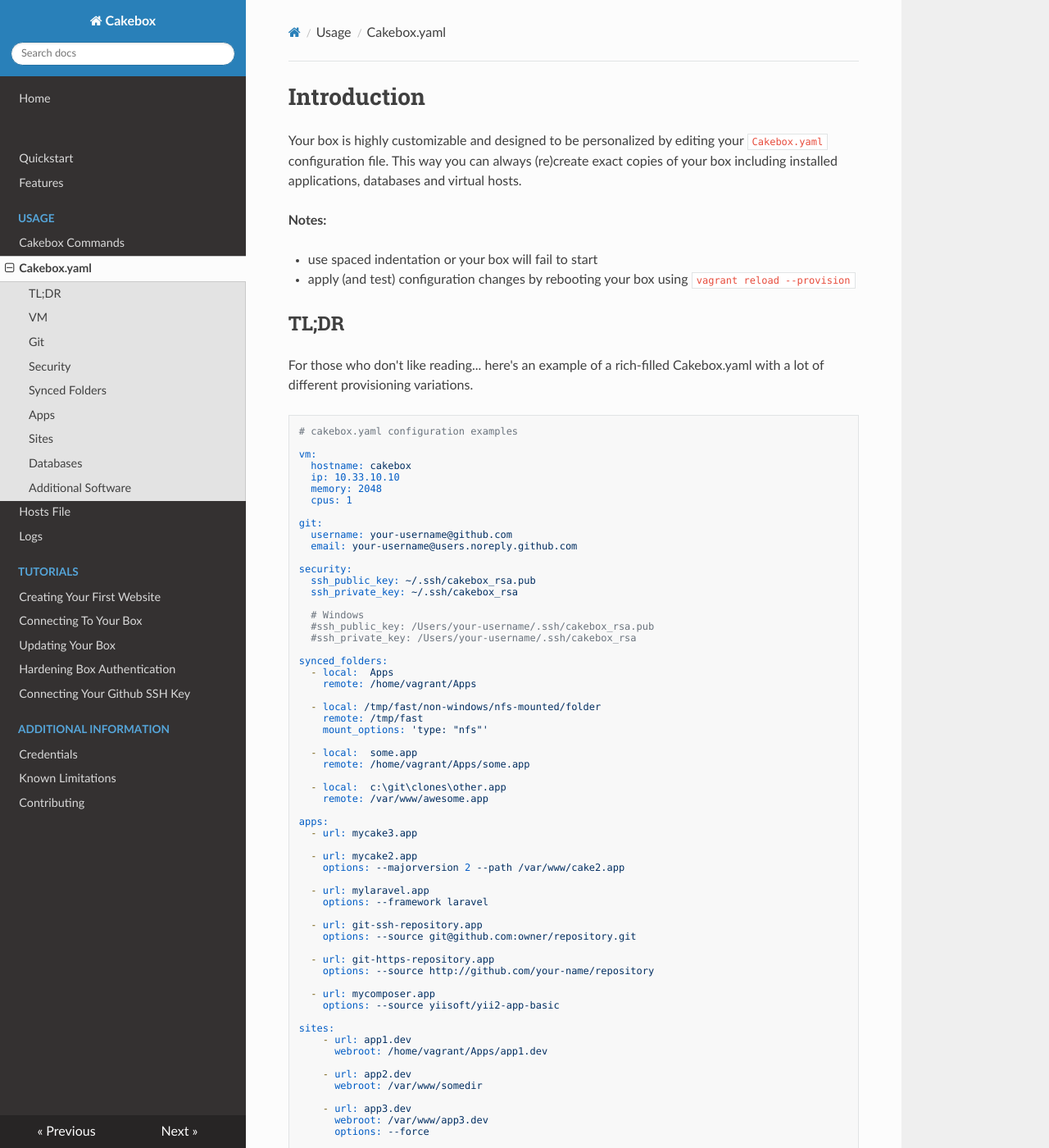
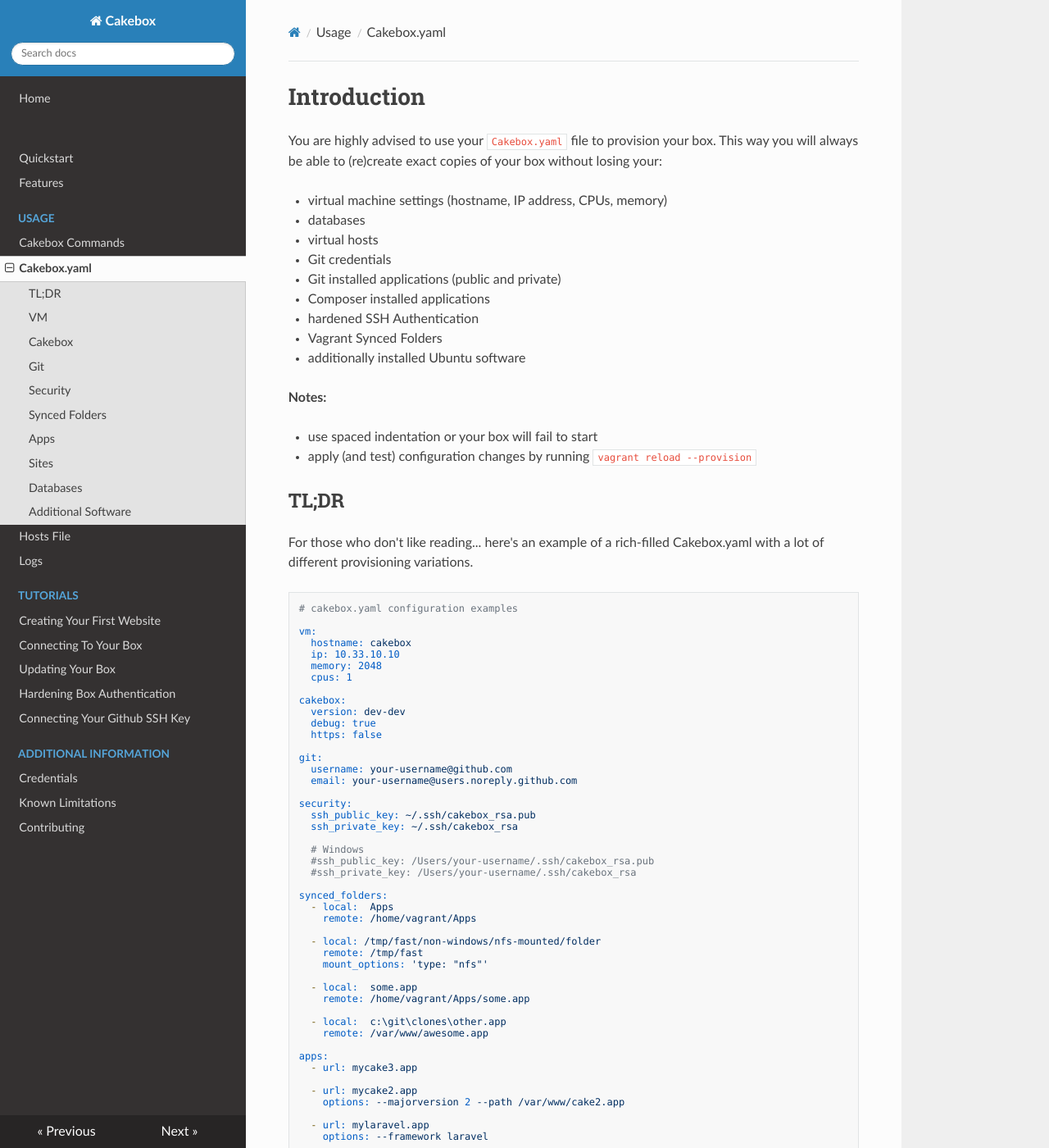
Before and after one commit to alt3/cakebox, an MkDocs documentation site: the page built from docs/sources/usage/cakebox-yaml.md, in a window 1280 px wide and 1400 px high. Shown: the whole window at 82% size. Built offline with MkDocs 1.6.1, drawn with Linux system fonts in a browser that asks for light colours; nearby versions of some CDN libraries; old or Windows-style settings are respelled for this version of MkDocs; some of the changed text lies outside the part shown.

````diff
--- a/docs/sources/usage/cakebox-yaml.md
+++ b/docs/sources/usage/cakebox-yaml.md
@@ -1,14 +1,23 @@
 # Introduction
 
-Your box is highly customizable and designed to be personalized by editing
-your ``Cakebox.yaml`` configuration file. This way you can always
-(re)create exact copies of your box including installed applications,
-databases and virtual hosts.
+You are highly advised to use your ``Cakebox.yaml`` file to provision your box.
+This way you will always be able to (re)create exact copies of your box
+without losing your:
+
++ virtual machine settings (hostname, IP address, CPUs, memory)
++ databases
++ virtual hosts
++ Git credentials
++ Git installed applications (public and private)
++ Composer installed applications
++ hardened SSH Authentication
++ Vagrant Synced Folders
++ additionally installed Ubuntu software
 
 **Notes:**
 
 + use spaced indentation or your box will fail to start
-+ apply (and test) configuration changes by rebooting your box using
++ apply (and test) configuration changes by running
 ``vagrant reload --provision``
 
 ## TL;DR
@@ -24,6 +33,11 @@ vm:
   ip: 10.33.10.10
   memory: 2048
   cpus: 1
+
+cakebox:
+  version: dev-dev
+  debug: true
+  https: false
 
 git:
   username: your-username@github.com
@@ -116,17 +130,33 @@ vm:
   cpus: 1
 ```
 
+## Cakebox
+
+The ``cakebox`` section contains settings related to your Cakebox Dashboard
+and Cakebox Commands.
+
+Option   | Description
+:--------|:------------
+version  | Composer version of the cakebox-console project
+debug    | true to enable CakePHP debug mode
+https    | true to enable HTTPS for the Cakebox Dashboard
+
+```yaml
+cakebox:
+  version: dev-dev
+  debug: true
+  https: false
+```
+
 ## Git
 
-Use the ``git`` section if you want to be able to use:
-
-+ private git repositories
-+ ssh git repositories (instead of https)
+Automatically configures the Git globals user.name and user.email inside your
+box. Required for provisioning ssh and private Git repositories.
 
 Key         | Option    | Description
 :-----------|:----------|:------------
-git         | username  | your git(hub) username as it will be used by the vagrant user
-git         | email     | your git email-address as it will be used by the vagrant user
+git         | username  | your git config --global user.name
+git         | email     | your git config --global user.email
 
 ```yaml
 git:
````
Also changed, not shown: docs/sources/additional/known-limitations.md (+5 -3 lines), docs/sources/index.md (+15 -13 lines), docs/sources/quickstart.md (+9 -11 lines), docs/sources/tutorials/connecting-your-github-ssh-key.md (+4 -1 lines), docs/sources/tutorials/updating-your-box.md (+1 -1 lines).
